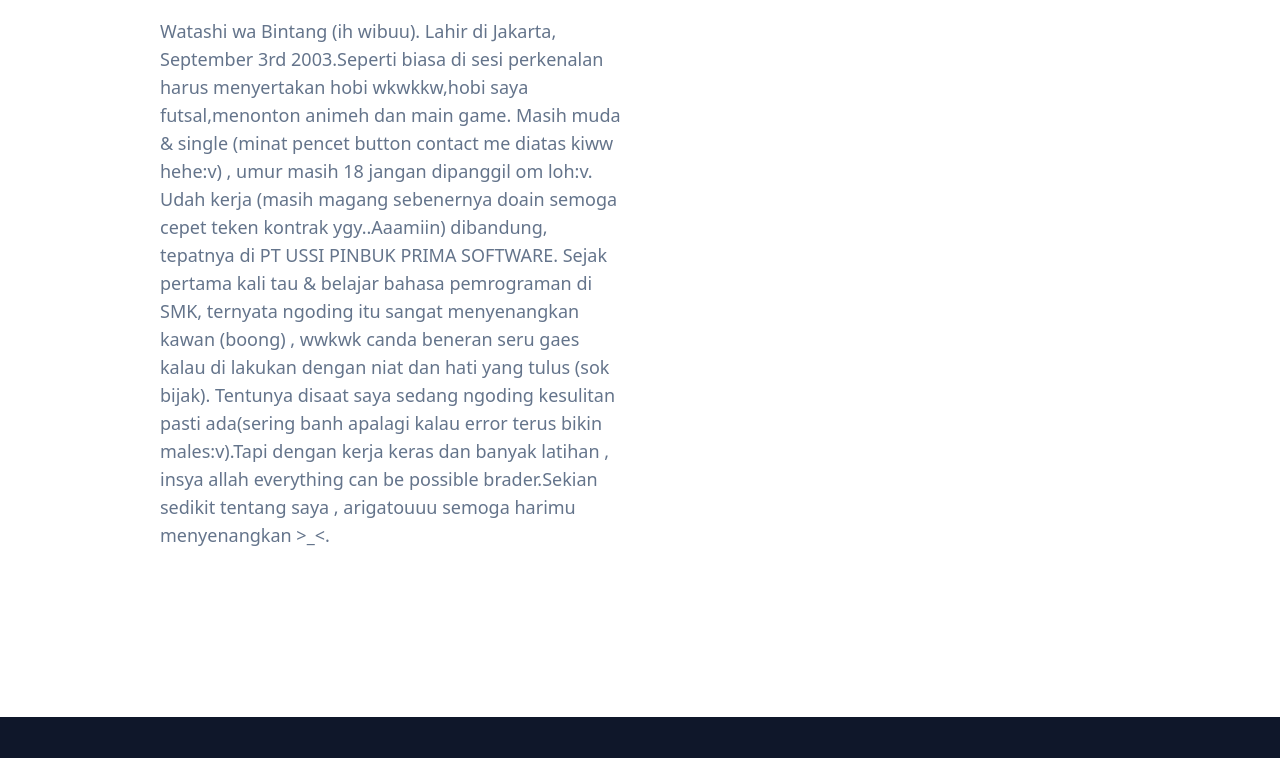
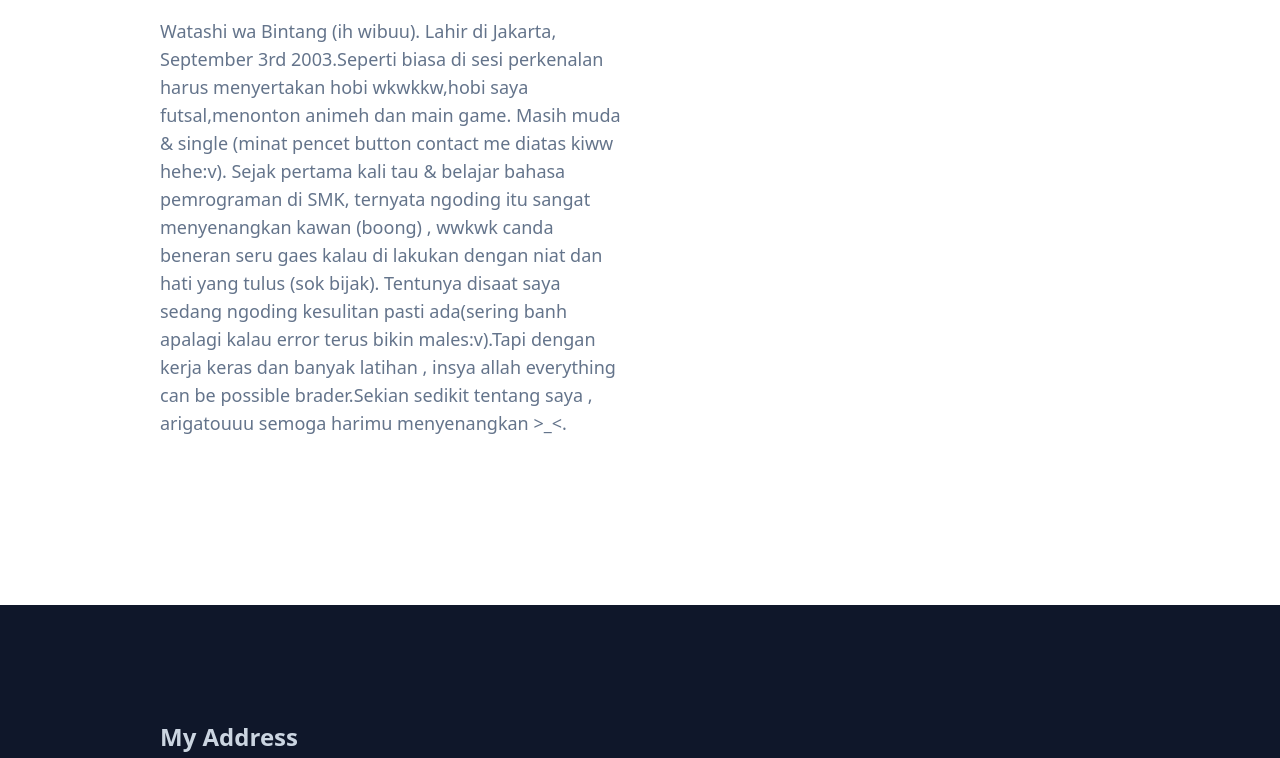
Before and after one commit to BintangAlGhifari/portofolio, a website: page index.html in a window 1280 px wide. Shown: the part 980-1738 px from the top of the page. Drawn offline with Linux system fonts and the light colour scheme.

Commit message:
Update index.html

```diff
--- a/index.html
+++ b/index.html
@@ -80,7 +80,7 @@
                  <div class="w-full px-4 mb-10 lg:w-1/2">
                      <h4 class="font-bold uppercase text-primary text-lg mb-2">About Me</h4>
                      <h2 class="font-bold text-dark text-3xl mb-5 max-w-md lg:text-4xl" >Just newbie codingers,jangan bully saya:v</h2>
-                     <p class="font-medium text-base text-secondery max-w-xl lg:text-lg">Watashi wa Bintang (ih wibuu). Lahir di Jakarta, September 3rd 2003.Seperti biasa di sesi perkenalan harus menyertakan hobi wkwkkw,hobi saya futsal,menonton animeh dan main game. Masih muda & single (minat pencet button contact me diatas kiww hehe:v) , umur masih 18 jangan dipanggil om loh:v. Udah kerja (masih magang sebenernya doain semoga cepet teken kontrak ygy..Aaamiin) dibandung, tepatnya di PT USSI PINBUK PRIMA SOFTWARE. Sejak pertama kali tau & belajar bahasa pemrograman di SMK, ternyata ngoding itu sangat menyenangkan kawan (boong) , wwkwk canda  beneran seru gaes kalau di lakukan dengan niat dan hati yang tulus (sok bijak). Tentunya disaat saya sedang ngoding kesulitan pasti ada(sering banh apalagi kalau error terus bikin males:v).Tapi dengan kerja keras dan banyak latihan , insya allah everything can be possible brader.Sekian sedikit tentang saya , arigatouuu semoga harimu menyenangkan >_<.</p>
+                     <p class="font-medium text-base text-secondery max-w-xl lg:text-lg">Watashi wa Bintang (ih wibuu). Lahir di Jakarta, September 3rd 2003.Seperti biasa di sesi perkenalan harus menyertakan hobi wkwkkw,hobi saya futsal,menonton animeh dan main game. Masih muda & single (minat pencet button contact me diatas kiww hehe:v). Sejak pertama kali tau & belajar bahasa pemrograman di SMK, ternyata ngoding itu sangat menyenangkan kawan (boong) , wwkwk canda  beneran seru gaes kalau di lakukan dengan niat dan hati yang tulus (sok bijak). Tentunya disaat saya sedang ngoding kesulitan pasti ada(sering banh apalagi kalau error terus bikin males:v).Tapi dengan kerja keras dan banyak latihan , insya allah everything can be possible brader.Sekian sedikit tentang saya , arigatouuu semoga harimu menyenangkan >_<.</p>
                      <!-- <p class="font-medium text-dark  max-w-x2 lg:text-lg">Salam kenal,</p>
                      <p class="font-medium text-dark  max-w-x2 lg:text-lg">Bintang Al Ghifari</p> -->
                  </div>
```
